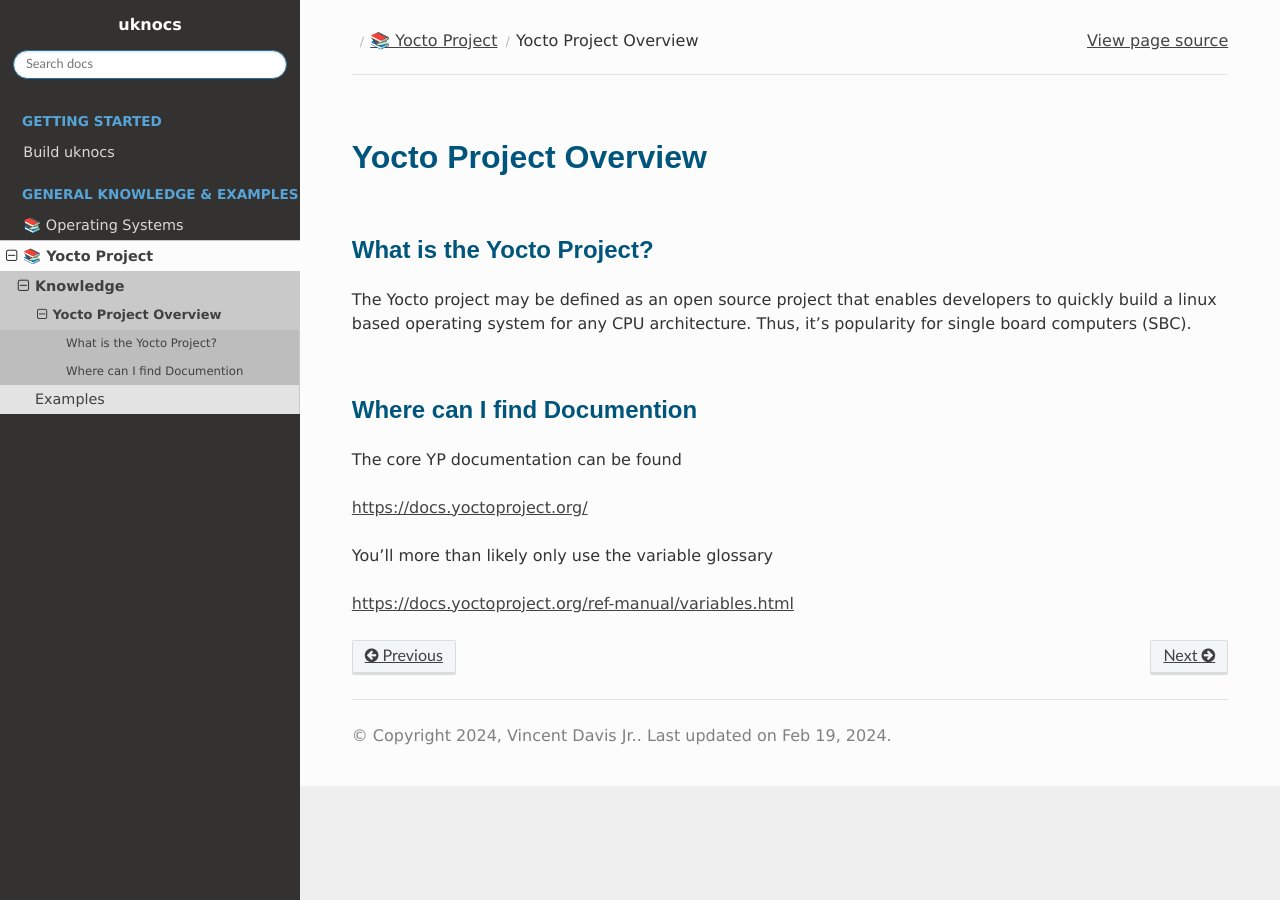
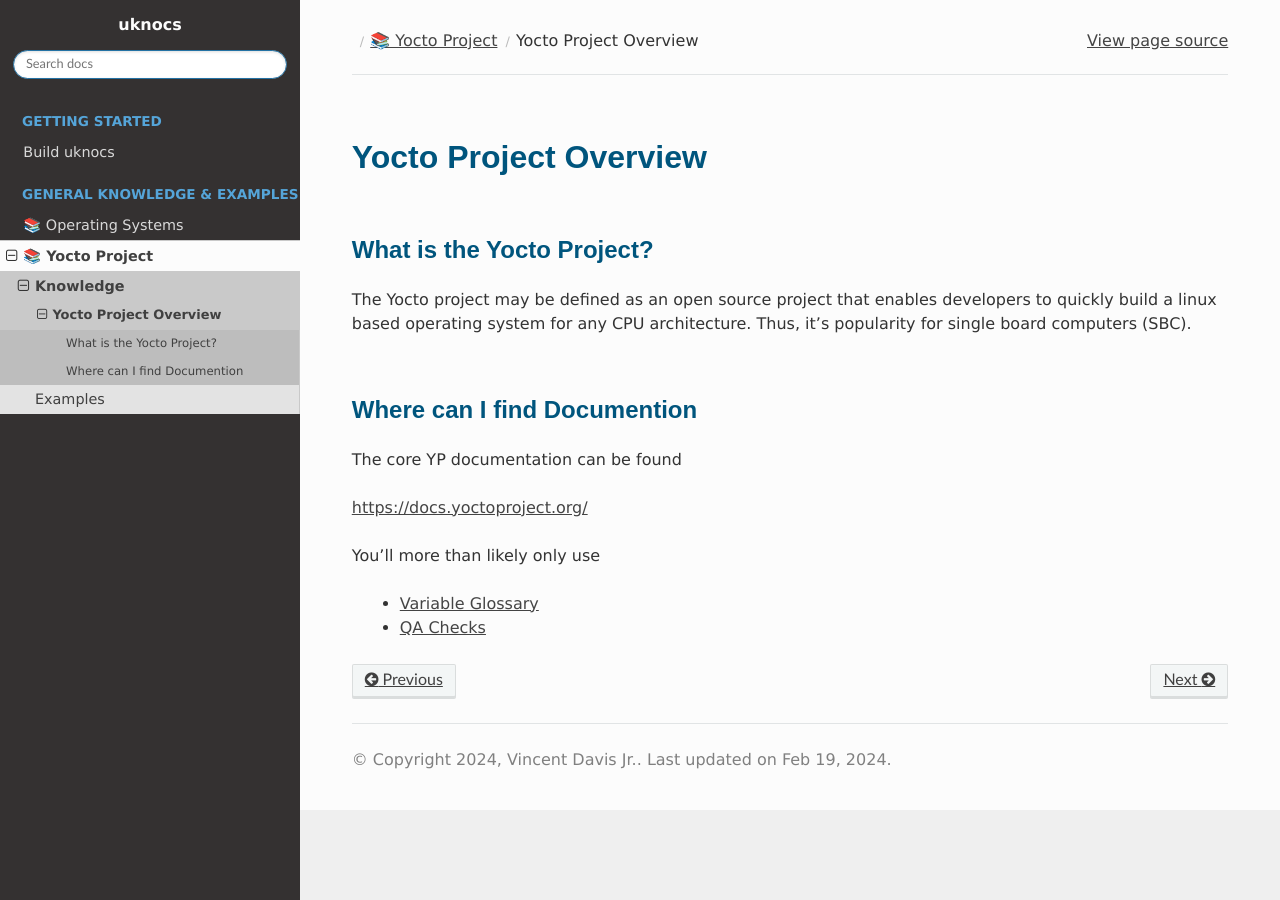
Before and after one commit to under-view/uknocs, a Sphinx documentation site: the page built from docs/yocto-project/knowledge/overview.rst, in a window 1280 px wide. Built offline with Sphinx 7.4.7 and the Read the Docs theme 2.0.0, drawn with Linux system fonts in a browser that asks for light colours; formulas are drawn with MathJax 3.

Commit message:
yp/knowledge/overview: update best links section
Signed-off-by: Vincent Davis Jr <vince@underview.tech>

```diff
--- a/docs/yocto-project/knowledge/overview.rst
+++ b/docs/yocto-project/knowledge/overview.rst
@@ -18,6 +18,10 @@
 
 https://docs.yoctoproject.org/
 
-You'll more than likely only use the variable glossary
+You'll more than likely only use
 
-https://docs.yoctoproject.org/ref-manual/variables.html
+	* `Variable Glossary`_
+	* `QA Checks`_
+
+.. _Variable Glossary: https://docs.yoctoproject.org/ref-manual/variables.html
+.. _QA Checks: https://docs.yoctoproject.org/dev/ref-manual/qa-checks.html
```
